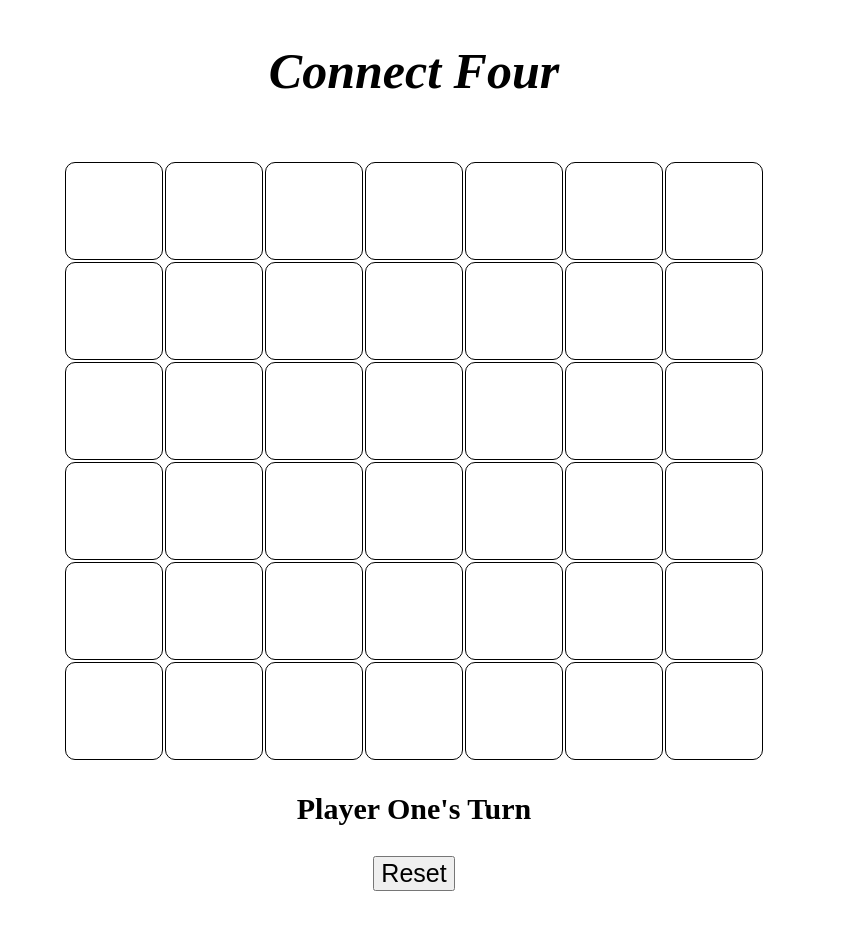
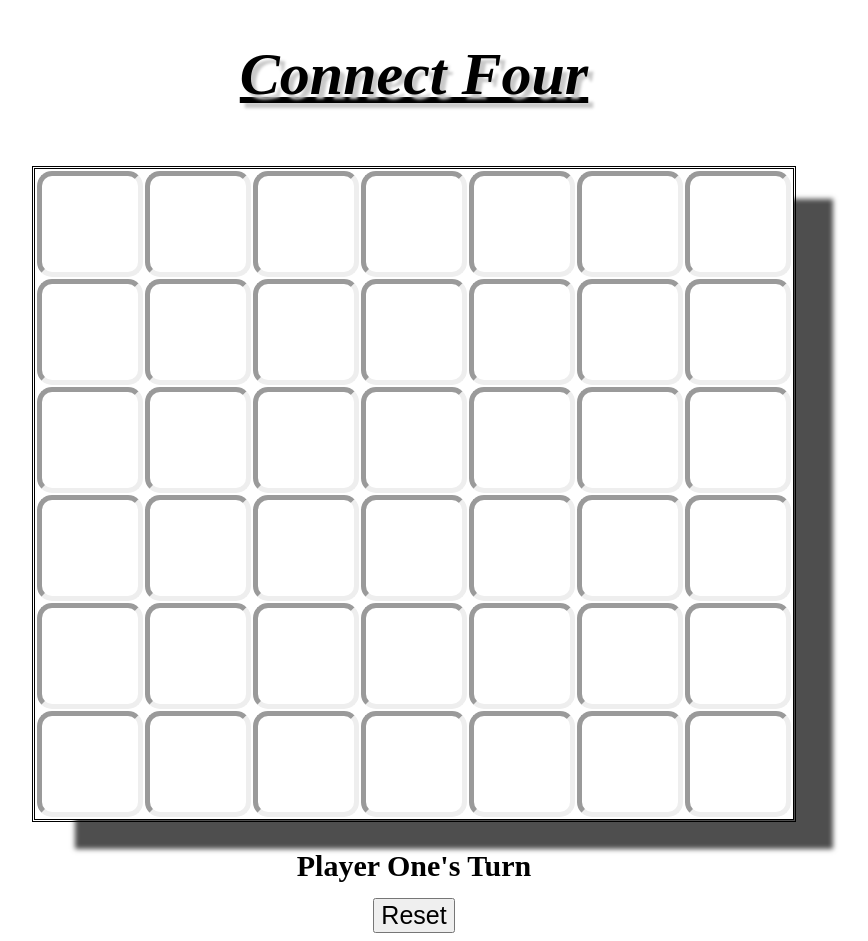
Before and after one commit to Riaz125/Connect-Four, a plain HTML site: page index.html in a window 1280 px wide. Shown: the whole page, without its empty margins (226-1094 px from the left). Before the commit the page ends 899 px from the top, so only its background shows below. Drawn offline with Linux system fonts and the light colour scheme.

Commit message:
add css shadow stylings

```diff
--- a/css/main.css
+++ b/css/main.css
@@ -1,26 +1,30 @@
-
 
 #board {
     margin: auto;
+    outline-style: double;
+    box-shadow: 40px 30px 5px rgb(78, 78, 78);
 }
 
 td {
-    border-radius: 10px;
+    border-radius: 15px;
     border: 1px solid black;
     padding: 3rem;
+    border: inset 5px;
 }
 
-h2 {
-    font-size: 50px;
+h1 {
+    text-shadow: 5px 5px 3px rgb(201, 201, 201);
+    font-size: 60px;
     text-align: center;
     font-style: italic;
     margin-bottom: 0px;
+    text-decoration: underline;
 }
 
 #result {
     font-size: 30px;
     text-align: center;
-
+    margin-bottom: 15px;
 }
 div.btcontainer {
     text-align: center;
@@ -36,6 +40,9 @@ div.btcontainer {
     padding-bottom: 10px;
    }
 .winning h2 {
+    color: white;
+    text-shadow: 2px 2px 4px #000000;
+    font-size: 40px;
     position: absolute;
     width: 100%;
     height: 100%;
--- a/index.html
+++ b/index.html
@@ -9,7 +9,7 @@
     <script defer src="js/main.js"></script>
 </head>
 <body>
-    <h2>Connect Four</h2>
+    <h1>Connect Four</h2>
     <div class="winning" id="animation">
         <h2 id="winningtext"></h2>
         </div>
```
